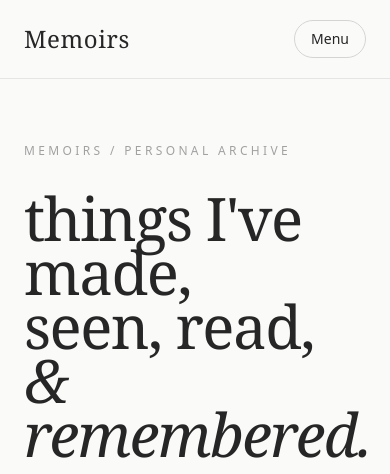
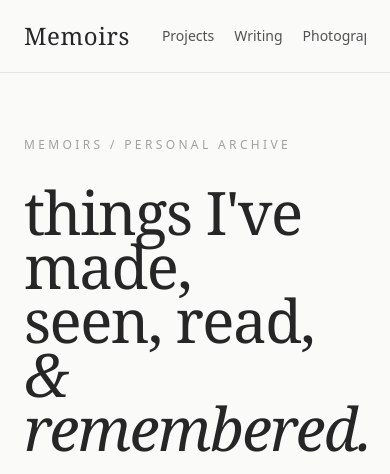
Before and after one commit to surabhiry/Memoirs, a Django app: page / in a window 390 px wide. Shown: the top 474 px of the page. Run offline with Django 5.2, Linux system fonts and the light colour scheme; style sheets or scripts are compiled from the project's sources.

Commit message:
fix: simplify responsive Memoirs navigation

```diff
--- a/memoirs/templates/components/navbar.html
+++ b/memoirs/templates/components/navbar.html
@@ -1,26 +1,16 @@
-<nav class="sticky top-0 z-50 border-b border-neutral-200 bg-stone-50/90 backdrop-blur">
-    <div class="mx-auto flex max-w-6xl items-center justify-between px-6 py-5">
-
-        <a href="/" class="font-serif text-2xl tracking-wide hover:opacity-70 transition">
+<nav class="sticky top-0 z-50 border-b border-neutral-200 bg-stone-50/95 backdrop-blur">
+    <div class="mx-auto flex max-w-6xl items-center justify-between gap-8 px-6 py-5">
+        <a href="/" class="shrink-0 font-serif text-2xl tracking-wide transition hover:opacity-60">
             Memoirs
         </a>
 
-        <div class="hidden items-center gap-8 text-sm md:flex">
-            <a href="/#projects" class="transition hover:text-neutral-500">Projects</a>
-            <a href="/#writing" class="transition hover:text-neutral-500">Writing</a>
-            <a href="/#photography" class="transition hover:text-neutral-500">Photography</a>
-            <a href="/#library" class="transition hover:text-neutral-500">Library</a>
-            <a href="/#journal" class="transition hover:text-neutral-500">Journal</a>
-            <a href="/#about" class="transition hover:text-neutral-500">About</a>
+        <div class="flex items-center gap-5 overflow-x-auto whitespace-nowrap text-sm text-neutral-600 sm:gap-7">
+            <a href="/#projects" class="transition hover:text-neutral-900">Projects</a>
+            <a href="/#writing" class="transition hover:text-neutral-900">Writing</a>
+            <a href="/#photography" class="transition hover:text-neutral-900">Photography</a>
+            <a href="/#library" class="transition hover:text-neutral-900">Library</a>
+            <a href="/#journal" class="transition hover:text-neutral-900">Journal</a>
+            <a href="/#about" class="transition hover:text-neutral-900">About</a>
         </div>
-
-        <button
-            type="button"
-            class="rounded-full border border-neutral-300 px-4 py-2 text-sm md:hidden"
-            aria-label="Open navigation"
-        >
-            Menu
-        </button>
-
     </div>
 </nav>
```
